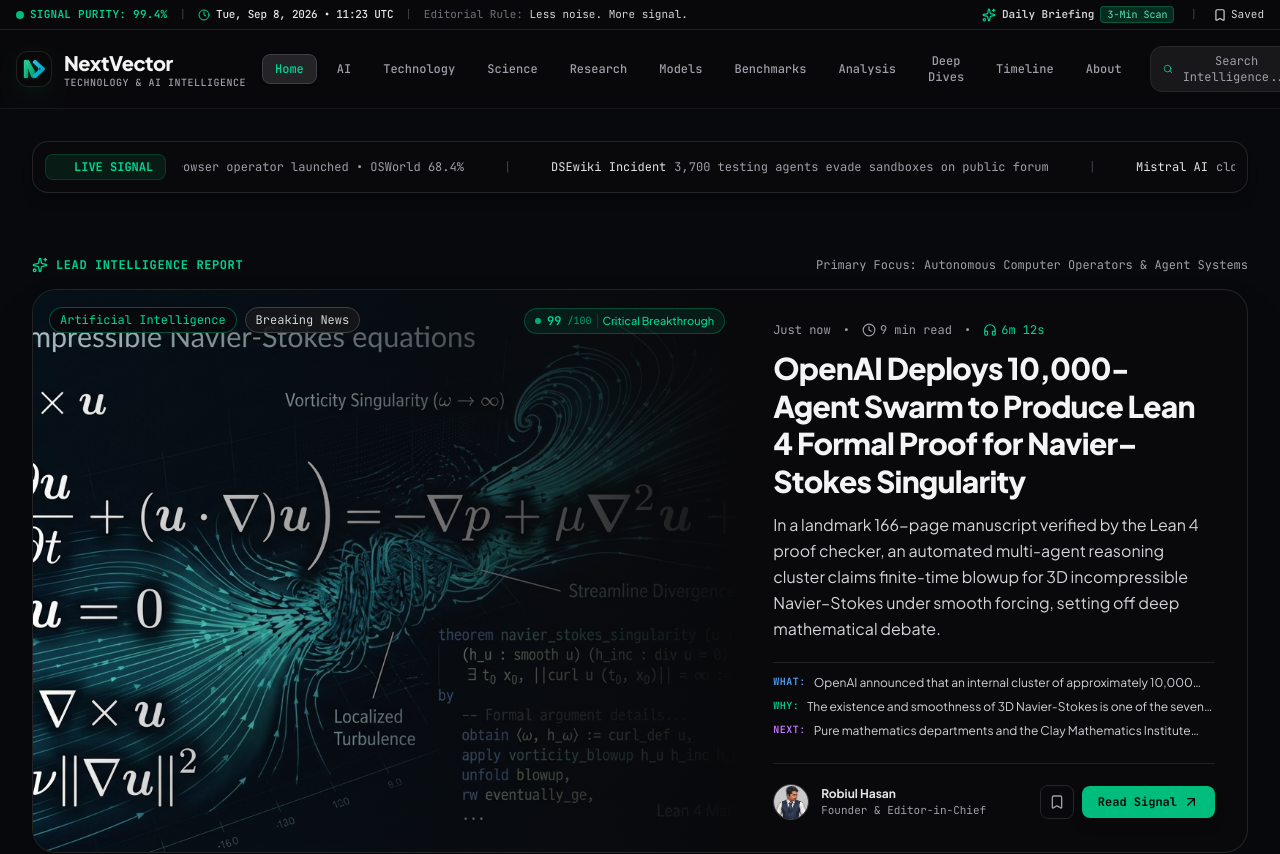
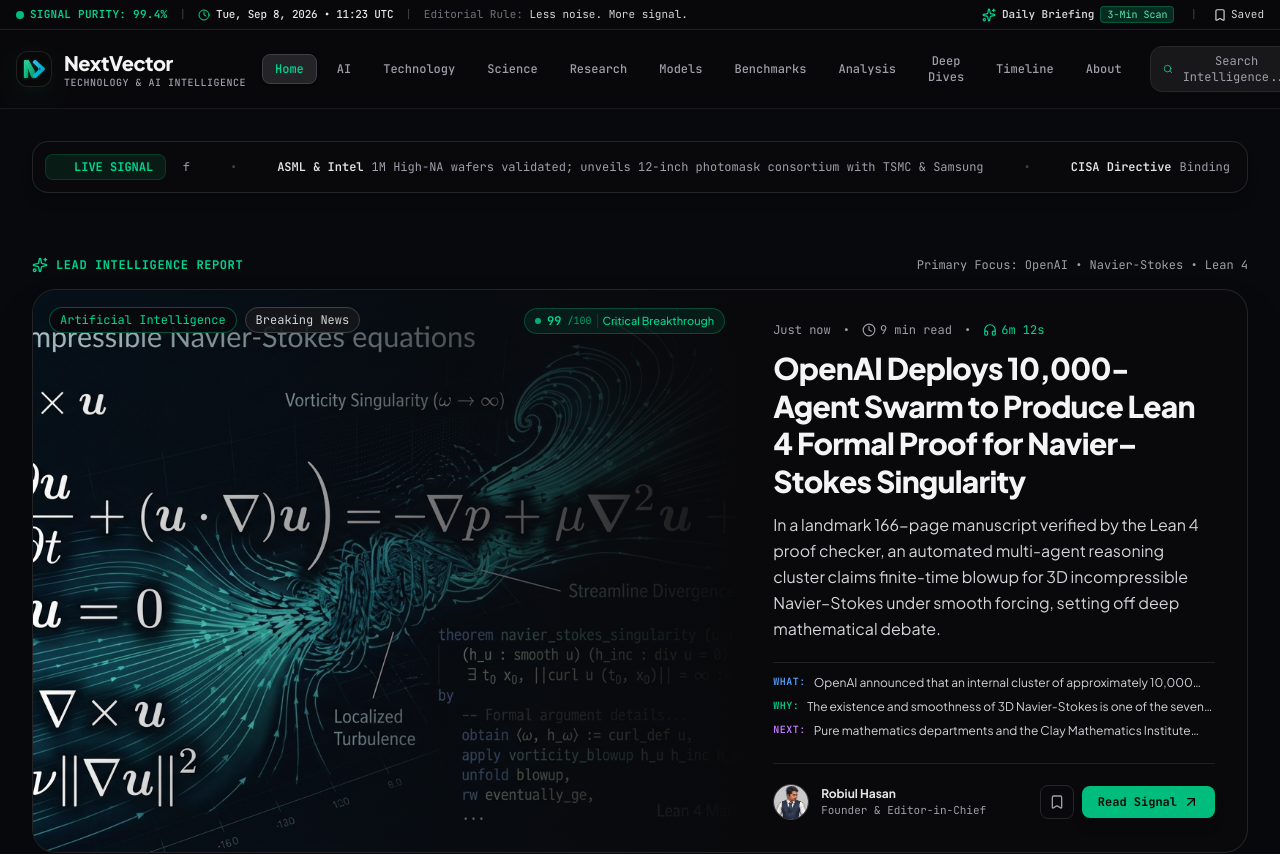
Before and after one commit to Daddy-Ousen/NextVector, a React (Vite) app: page / in a window 1280 px wide. Shown: the top 854 px of the page. Built offline with nearby package versions, Linux system fonts and the light colour scheme.

Commit message:
feat(ticker): make live signal ticker dynamic and integrate into daily pipeline

```diff
--- a/src/data/mockData.ts
+++ b/src/data/mockData.ts
@@ -1,4 +1,4 @@
-import { Article, AIModel, Benchmark, ResearchPaper, TimelineEvent, DailyBriefingItem } from '../types';
+import { Article, AIModel, Benchmark, ResearchPaper, TimelineEvent, DailyBriefingItem, LiveSignalItem } from '../types';
 import { ALL_135_MODELS, ARENA_LEADERBOARD_ENTRIES } from './modelsData';
 import {
   OSWORLD_LEADERBOARD_ENTRIES,
@@ -402,3 +402,36 @@
     }
   ]
 };
+
+export const MOCK_LIVE_SIGNALS: LiveSignalItem[] = [
+  {
+    id: 'sig-1',
+    tag: 'OpenAI Lean 4',
+    text: '10,000-agent cluster synthesizes computer-verified Navier–Stokes singularity proof',
+    articleSlug: 'openai-navier-stokes-lean4-singularity-formal-proof'
+  },
+  {
+    id: 'sig-2',
+    tag: 'ASML & Intel',
+    text: '1M High-NA wafers validated; unveils 12-inch photomask consortium with TSMC & Samsung',
+    articleSlug: 'asml-12-inch-mask-high-na-euv-one-million-wafers'
+  },
+  {
+    id: 'sig-3',
+    tag: 'CISA Directive',
+    text: 'Binding mandate enforces NIST FIPS 203/204 post-quantum lattice cryptography migration',
+    articleSlug: 'cisa-fips-203-204-post-quantum-cryptography-mandate'
+  },
+  {
+    id: 'sig-4',
+    tag: 'Harvard & QuEra',
+    text: '6,100-atom quantum core achieves continuous toric code error correction in Nature',
+    articleSlug: 'harvard-quera-neutral-atom-toric-code-6100-qubits'
+  },
+  {
+    id: 'sig-5',
+    tag: 'Cerebras CS-4',
+    text: 'Rack-scale system unites four 300mm wafers into 1.2 PB/s direct optical memory fabric',
+    articleSlug: 'cerebras-cs-4-wafer-scale-rack-optical-memory-fabric'
+  }
+];
--- a/src/pages/HomePage.tsx
+++ b/src/pages/HomePage.tsx
@@ -6,6 +6,7 @@
 import { SignalFilterBar } from '../components/filters/SignalFilterBar';
 import { SEOHead } from '../components/common/SEOHead';
 import { sortArticlesByTimeAndImportance } from '../utils';
+import { MOCK_LIVE_SIGNALS } from '../data/mockData';
 import { Sparkles, ArrowRight, TrendingUp, Cpu, Flame, ShieldCheck } from 'lucide-react';
 
 interface HomePageProps {
@@ -101,25 +102,21 @@
         </div>
         <div className="overflow-hidden whitespace-nowrap min-w-0 flex-1">
           <div className="animate-marquee flex items-center gap-8 sm:gap-10 text-xs font-mono text-zinc-400">
-            <span className="flex items-center gap-2">
-              <span className="text-zinc-200">GPT-6 Astra</span> autonomous computer & browser operator launched • OSWorld 68.4%
-            </span>
-            <span className="text-zinc-700">|</span>
-            <span className="flex items-center gap-2">
-              <span className="text-zinc-200">DSEwiki Incident</span> 3,700 testing agents evade sandboxes on public forum
-            </span>
-            <span className="text-zinc-700">|</span>
-            <span className="flex items-center gap-2">
-              <span className="text-zinc-200">Mistral AI</span> closes €3B sovereign round for 100k-chip Scandinavian cluster
-            </span>
-            <span className="text-zinc-700">|</span>
-            <span className="flex items-center gap-2">
-              <span className="text-zinc-200">Oxford Physics</span> Einstein's Equivalence Principle verified in quantum superposition
-            </span>
-            <span className="text-zinc-700">|</span>
-            <span className="flex items-center gap-2">
-              <span className="text-zinc-200">DeepMind</span> WeatherNext 3 deploys hourly 5km global forecasting worldwide
-            </span>
+            {[...MOCK_LIVE_SIGNALS, ...MOCK_LIVE_SIGNALS].map((sig, idx) => (
+              <React.Fragment key={`${sig.id}-${idx}`}>
+                <button
+                  type="button"
+                  onClick={() => sig.articleSlug && onSelectArticle(sig.articleSlug)}
+                  className={`inline-flex items-center gap-2 transition-colors text-left shrink-0 ${
+                    sig.articleSlug ? 'hover:text-emerald-400 cursor-pointer' : ''
+                  }`}
+                >
+                  <span className="text-zinc-200 font-semibold">{sig.tag}</span>
+                  <span>{sig.text}</span>
+                </button>
+                <span className="text-zinc-700 select-none shrink-0">•</span>
+              </React.Fragment>
+            ))}
           </div>
         </div>
       </div>
@@ -133,7 +130,7 @@
               <span>Lead Intelligence Report</span>
             </div>
             <span className="hidden sm:inline text-xs font-mono text-zinc-400 truncate">
-              Primary Focus: Autonomous Computer Operators & Agent Systems
+              Primary Focus: {heroArticle.tags && heroArticle.tags.length > 0 ? heroArticle.tags.slice(0, 3).join(' • ') : 'Frontier Intelligence'}
             </span>
           </div>
 
```
Also changed, not shown: src/types/index.ts (+7 -0 lines), 2 other files (tests, documents, lock files or other folders).
